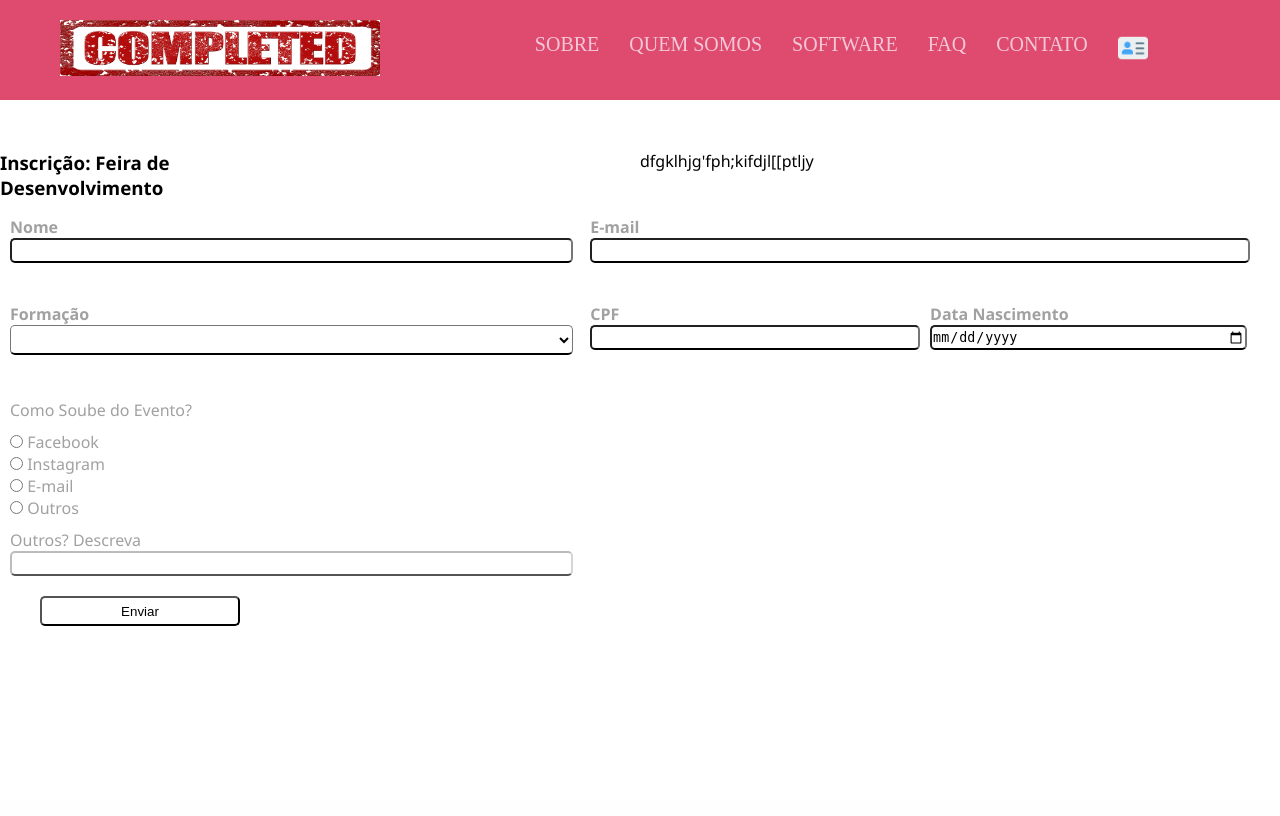
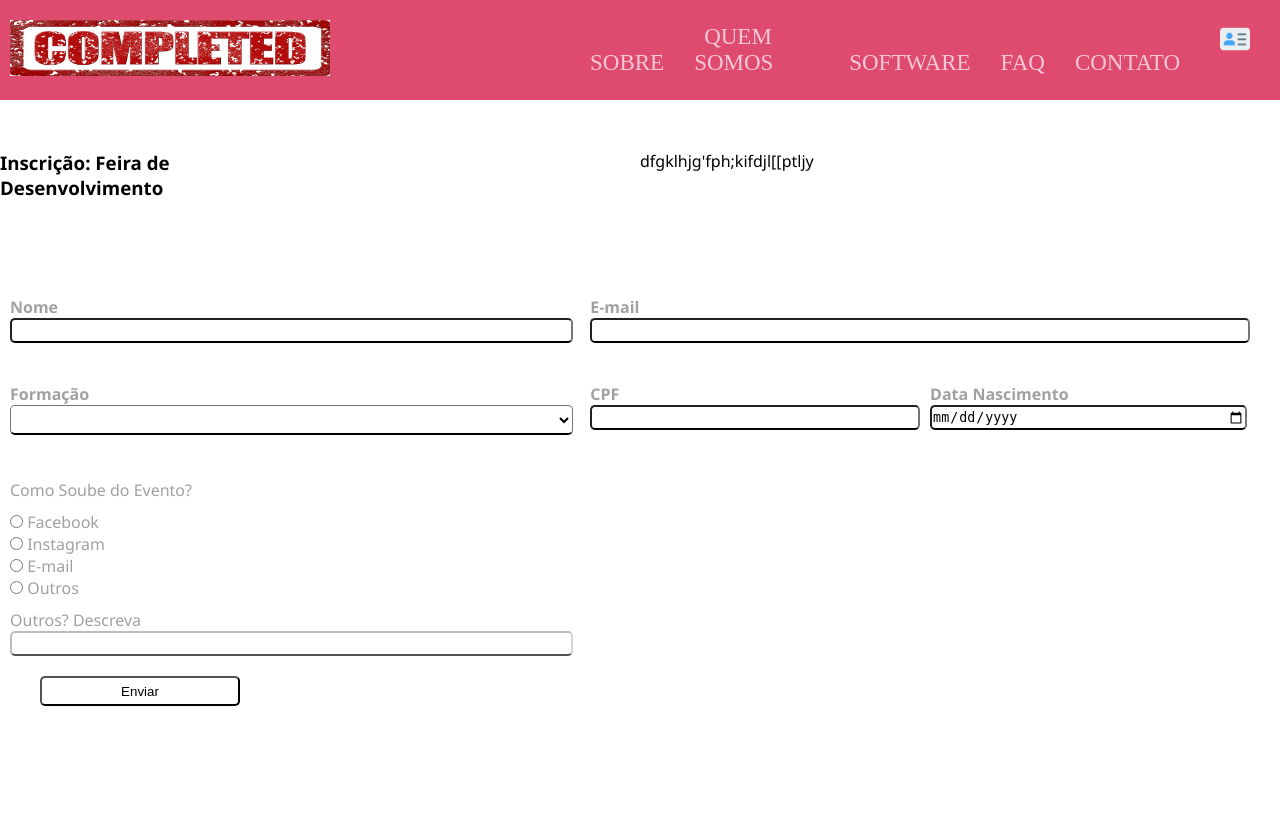
Before and after one commit to Nihagy/demoday, a Django app: page /contato/ in a window 1280 px wide. Before the commit the page ends 626 px from the top, so only its background shows below. Run offline with Django 3.2, Linux system fonts and the light colour scheme.

Commit message:
verificar tamanho

```diff
--- a/todas_por_todas/static/css/sform.css
+++ b/todas_por_todas/static/css/sform.css
@@ -6,7 +6,7 @@ section{
                             'form' 'form' 'form' 'form'
                             'form' 'form' 'form' 'form';
     grid-template-columns: 25vw 25vw 25vw 25vw;
-    grid-template-rows: 0 7vh 60vh;
+    grid-template-rows: 10vh 7vh 60vh;
     font-family: 'Segoe UI', Tahoma, Verdana, sans-serif
 }
 
--- a/todas_por_todas/static/css/style.css
+++ b/todas_por_todas/static/css/style.css
@@ -18,7 +18,7 @@
     /* Layout */
 
     #menu-logo{
-        max-width: 1200px;
+        max-width: 1440px;
         height: 100%;
         margin: 0 auto;
         padding: 0 10px;
@@ -171,7 +171,6 @@
         padding: 0;
     }
 
-
     #software h3{
         margin: 20px;
     }
@@ -265,7 +264,7 @@
 
     #menu-logo{
         position: relative;
-        grid-template-areas: "logo ... menu" ;
+        grid-template-areas: "logo ... navbar" ;
     }
 
     .logo-max img{
@@ -277,18 +276,18 @@
     }
 
     .menu{
-        grid-area: menu;
+        grid-area: navbar;
         display: grid;
         align-content: center;
         transition: all .8s ease-out;
     }
 
     .menu span{
-            display: grid;
-            height: 3px;
-            width: 30px;
-            margin: 3px;
-            transition: all .8s ease-out;
+        display: grid;
+        height: 3px;
+        width: 30px;
+        margin: 3px;
+        transition: all .8s ease-out;
     }
 
     .menu-visivel{
@@ -368,14 +367,40 @@
 
 @media(min-width: 769px){
 
+    #img-login a{
+        position: relative;
+        /* margin: 0 auto;  */
+    }
+
+    #img-login img{
+       position: absolute;
+    }
+
+    #menu-logo{
+        display: flex;
+        padding: 0;
+    }
+
+    .logo{
+        margin-left: 1px;
+    }
+
+    .logo-max img{
+        width: 220px;
+    }
+
+    .logo-min img{
+        width: 280px;
+    }
+
     .nav-max{
-        top:100px;
-        margin: auto auto;
+        margin: auto 0;
+        padding-right: 20px;
     }
 
     .nav-min{
-        top:80px;
-        margin: auto auto;
+        margin: auto 0;
+        padding-right: 20px;
     }
 
     /* efeito na navbar */
@@ -410,19 +435,12 @@
         transition: all 0.3s ease-out;
     }
 
-    .logo{
-        margin-left: 20px;
-    }
-
-    #menu-logo{
-        padding: 0;
-    }
-
     nav a:hover::after{
         transform: scaleX(1);
     }
 
     nav ul{
+        padding-right: 20px;
         display: flex;
         right: 0;
     }
@@ -475,10 +493,62 @@
         margin: 120px auto auto;
     }
 
+    .logo-max img{
+        width: 280px;
+    }
+
+    .logo-min img{
+        width: 250px;
+    }
+
+    .nav-max{
+        padding-right: 40px;
+    }
+
+    .nav-min{
+        padding-right: 40px;
+    }
+
 }
 
 
 @media(min-width: 1060px){
+
+    #menu-logo{
+        /* margin-right: 20px; */
+    }
+
+    .logo{
+        margin-left: 10px;
+    }
+
+    .logo-max img{
+        width: 320px;
+    }
+
+    .logo-min img{
+        width: 280px;
+    }
+
+    .nav-max{
+        color: #f3c7d8;
+        /* padding-left: 300px; */
+        width: 700px;
+    }
+
+    .nav-min{
+        font-size: 20px;
+    }
+
+    .nav-max a{
+        font-size: 23px;
+        padding-left: 10px;
+    }
+
+    .nav-min a{
+        font-size: 25px;
+        padding-left: 10px;
+    }
 
     #software a{
         grid-area: texto;
@@ -490,12 +560,20 @@
         margin: auto auto;
     }
 
+
 }
 
 
-@media(min-width: 1441px){
-    main{
-        width: 1440px;
+@media(min-width: 1660px){
+    html{
+        background-color: #c9859f;
+    }
+
+    header{
+        width: 1660px;
+    }
+    body{
+        width: 1660px;
         margin: auto;
     }
 }
--- a/todas_por_todas/templates/layout.html
+++ b/todas_por_todas/templates/layout.html
@@ -30,7 +30,7 @@
                     <li><a href="../#software">Software</a></li>
                     <li><a href="../#faq">FAQ</a></li>
                     <li><a href="../#contato">Contato</a></li>
-                    <li><a href="../login/"><img legend="login" src="{% static 'images/login.png' %}" alt=" Icone de uma ficha"></a></li>
+                    <li id="img-login"><a href="../login"><img src="{% static 'images/login.png' %}" alt=" Icone de uma ficha"></a></li>
                 </ul>
 
                 <div></div>
```
